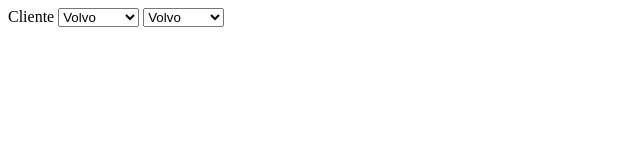
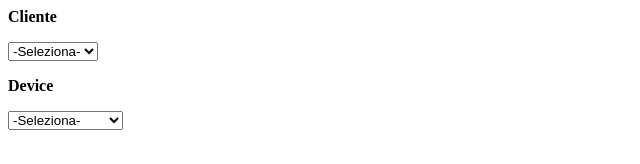
Before and after one commit to DrDrunk3nstein/compiler, an Electron app: page index.html in a window 1280 px wide. Shown: the whole page, without its empty margins (0-640 px from the left). Drawn offline with Linux system fonts and the light colour scheme.

Commit message:
Update index.html

```diff
--- a/index.html
+++ b/index.html
@@ -1,17 +1,25 @@
-<head>
-  Cliente
-  </head>
+<p><head>
+ <b>Cliente</b>
+  </head></p>
 
 
 <select>
- <option value="<Cliente>">Volvo</option>
- <option value="TIM">Saab</option>
- <option value="mercedes">Mercedes</option>
- <option value="audi">Audi</option>
+ <option value="0">-Seleziona-</option>
+ <option value="1">TIM</option>
+ <option value="2">ENI</option>
+ <option value="3">POSTE</option>
+ <option value="4">BCC</option>
 </select>
+
+<p><head>
+  <b>Device</b>
+  </head></p>
+
+
 <select>
- <option value="<Cliente2>">Volvo</option>
- <option value="TIM2">Saab</option>
- <option value="mercedes">Mercedes</option>
- <option value="audi">Audi</option>
+ <option value="0">-Seleziona-</option>
+ <option value="">Android</option>
+ <option value="">iOS</option>
+ <option value="">WindowsPhone</option>
+ <option value="">STB</option>
 </select>
```
